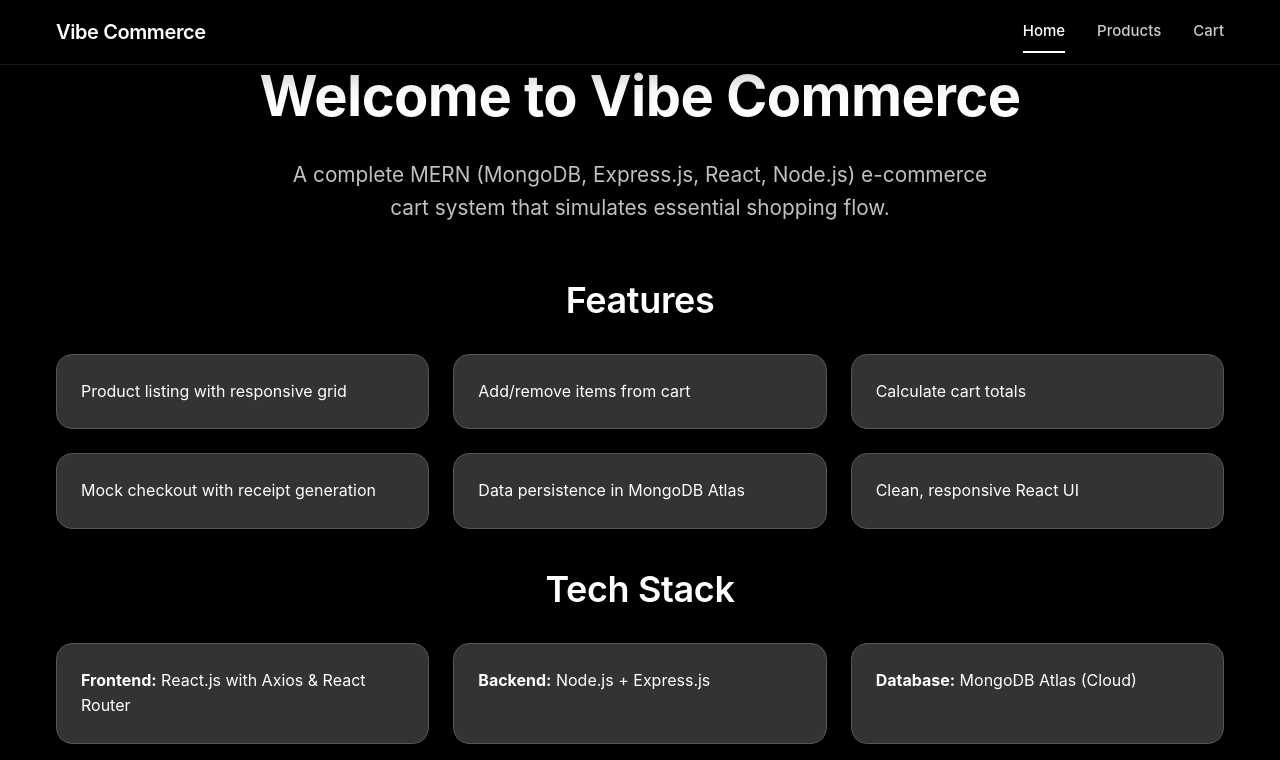
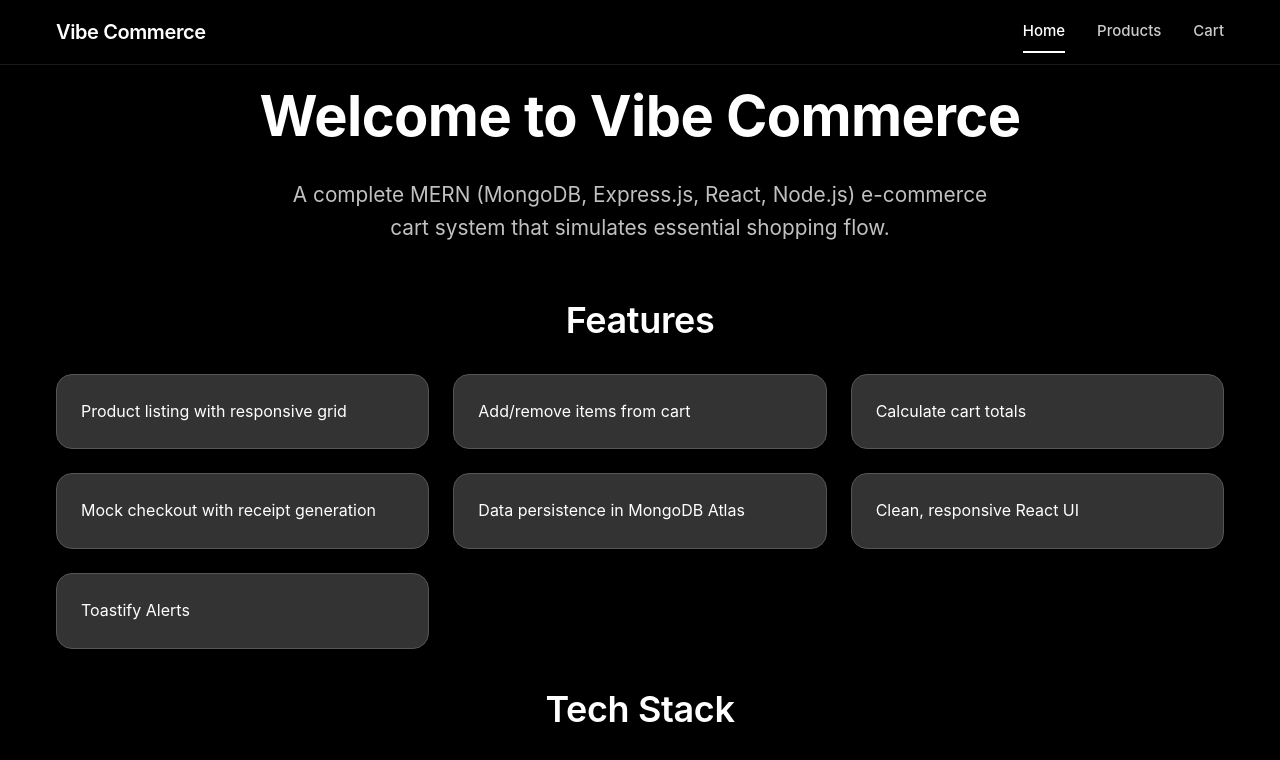
Before and after one commit to ssantoshhhhh/vibe-commerce, a React (Create React App) app in the folder frontend/: page / in a window 1280 px wide. Shown: the top 760 px of the page. Built offline with nearby package versions, Linux system fonts and the light colour scheme; no server answers; the HTML template or start-up script is replaced by a standard one.

Commit message:
UI Changes

```diff
--- a/frontend/src/components/Home.css
+++ b/frontend/src/components/Home.css
@@ -17,7 +17,7 @@
 }
 
 .hero-section h1 {
-  margin-top: 20px;
+  margin-top: 40px;
   font-size: 3.5rem;
   margin-bottom: 1rem;
   font-weight: 700;
--- a/frontend/src/components/Home.jsx
+++ b/frontend/src/components/Home.jsx
@@ -19,6 +19,7 @@ const Home = () => {
             <li>Mock checkout with receipt generation</li>
             <li>Data persistence in MongoDB Atlas</li>
             <li>Clean, responsive React UI</li>
+            <li>Toastify Alerts</li>
           </ul>
         </div>
         <div className="tech-stack-section">
```
